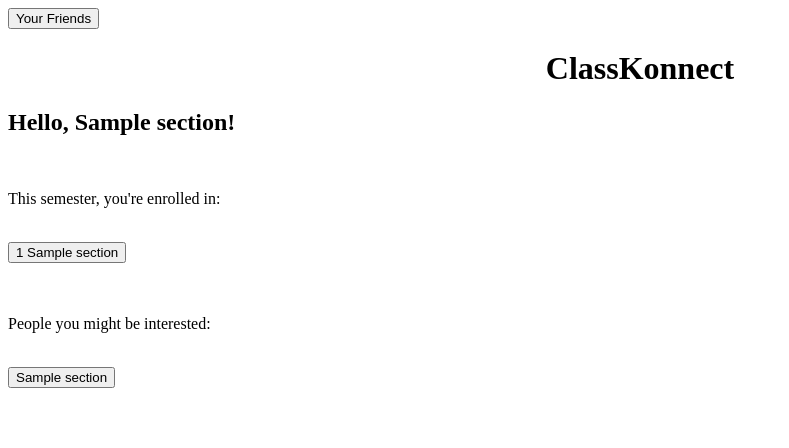
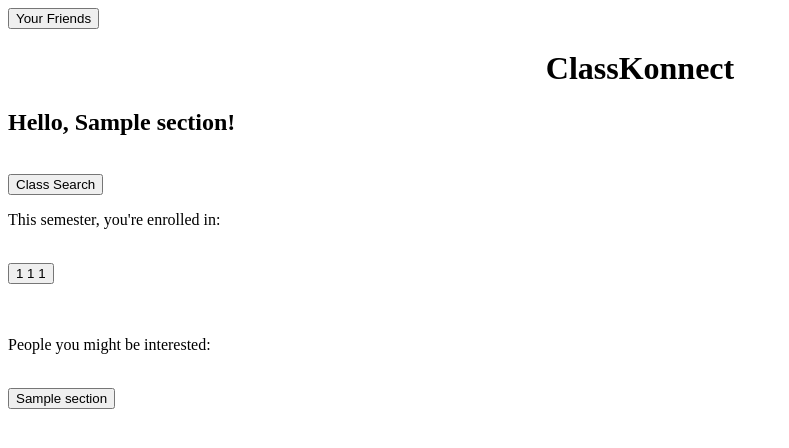
Before and after one commit to CS222-UIUC/course-project-group-11, a Flask app: template templates/main.html in a window 1280 px wide. Shown: the top 448 px of the page, without its empty margins (0-789 px from the left). Run offline with Flask 2, Linux system fonts and the light colour scheme; the template is opened without the code that fills it: most values are stand-ins (such as "Sample title", 1, 10 or a date in 2020); some libraries are stand-ins or nearby versions.

Commit message:
before making PR

```diff
--- a/app.py
+++ b/app.py
@@ -3,9 +3,9 @@
 from flask_mysqldb import MySQL
 
 app = Flask(__name__)
-app.config['MYSQL_HOST'] = 'localhost'
-app.config['MYSQL_USER'] = 'root'
-app.config['MYSQL_PASSWORD'] = 'password' # password should be the pw for your local SQL server
+app.config['MYSQL_HOST'] = 'classkonnect.ckulwu8pg879.us-east-2.rds.amazonaws.com'
+app.config['MYSQL_USER'] = 'takashi_yd'
+app.config['MYSQL_PASSWORD'] = 'cU5SbJW6BCoLHmcyXe7n'
 app.config['MYSQL_DB'] = 'classkonnect'
 mysql = MySQL(app)
 
@@ -18,16 +18,7 @@
 #             ('yoda2', 74484), ('yoda2', 35917), ('yoda2', 63733), ('yoda2', 35030)
 #             ('guest', 74484), ('guest', 35917), ('guest', 59328), ('guest', 63037)
 #             ('inst', 74484), ('inst', 77096), ('inst', 66445), ('inst', 35030)
-# courses (subjectID, courseID, courseName, CRN)
-#         ('STAT', 400, 'Statistics and Probability I', 35030)
-#         ('CS', 225, 'Data Structures', 35917)
-#         ('MATH', 241, 'Calculus III', 59328)
-#         ('MATH', 415, 'Applied Linear Algebra', 63037)
-#         ('CS', 233, 'Computer Architecture', 63733)
-#         ('CS', 361, 'Probability & Statistics for Computer Science', 66298)
-#         ('CS', 374, 'Introduction to Algorithms & Models of Computation', 66445)
-#         ('CS', 222, 'Software Design Lab', 74484)
-#         ('CS', 340, 'Introduction to Computer Systems', 77096)
+# courses: now this table contains the exact same elements as the csv file
 
 # pylint: disable=line-too-long
 @app.route('/')
@@ -39,32 +30,28 @@
 def user_login():
     """Route for /main"""
     items = request.form
-    # if items["netid"] in users:
-    #     if items["pw"] == users[items["netid"]]['pw']:
-    #         # successfully logged in
-    #         required_info = []
-    #         # here, we're supposed to manipulate data, writing queries and so on
-    #         # but due to the issue where we don't have any solid idea as to
-    #         # how to host a web/SQL server
-    #         required_info.append(items["netid"])
-    #         required_info.append(users[items["netid"]]['courses'])
-    #         required_info.append(list(users.keys())[1:])
-    #         return render_template("main.html", items=required_info), 200
-    # # did not successfully logged in (have to do something with this)
-    # return render_template("error.html"), 404
     cursor = mysql.connection.cursor()
-    query = ''' SELECT netID, pw FROM classkonnect.users; '''
+    query = f''' SELECT netId, password FROM classkonnect.users WHERE netId = '{items['netid']}' AND password = '{items['pw']}'; '''
     cursor.execute(query)
-    users = cursor.fetchall()
-    for user in users:
-        if user[0] == items['netid'] and user[1] == items['pw']:
-            # successfully logged in
-            required_info = []
-            required_info.append(items["netid"])
-            # query2 = '''  '''
-            # cursor.execute()
-            cursor.close()
-            return render_template("main.html", items=required_info), 200
+    user = cursor.fetchall()
+    if len(user) == 1:
+        required_info = []
+        required_info.append(items["netid"])
+        query2 = f''' SELECT CRN FROM classkonnect.enrollments WHERE netId = '{items["netid"]}'; '''
+        cursor.execute(query2)
+        courses = cursor.fetchall()
+        enrollment_info = []
+        for course in courses:
+            query3 = f''' SELECT SubjectId, CourseNumber, SectionNumber FROM classkonnect.courses WHERE CRN = '{course[0]}'; '''
+            cursor.execute(query3)
+            section = cursor.fetchall()
+            enrollment_info.append(section)
+        required_info.append(enrollment_info)
+        # we're supposed to run a complex query here to obtain a list of similar students
+        #
+        #
+        cursor.close()
+        return render_template("main.html", items=required_info), 200
     # log-in failed
     return render_template("error.html"), 404
 
@@ -81,14 +68,35 @@
     """
     return render_template("base.html"), 200
 
-@app.route('/section/<course>/<section>', methods=["POST"])
-def section_info(course, section):
-    """Route for /section"""
-    # look up a section info
-    for sec in sections:
-        course_num = sec['subjectId'] + sec['courseNum']
-        if course_num == course and sec['sectionNum'] == section:
-            items = sec
-            return render_template("section.html", items=items), 200
-    # section info not found (have to do something with this)
-    return '', 404
+# @app.route('/section/<course>/<section>', methods=["POST"])
+# def section_info(course, section):
+#     """Route for /section"""
+#     # look up a section info
+#     # for sec in sections:
+#     #     course_num = sec['subjectId'] + sec['courseNum']
+#     #     if course_num == course and sec['sectionNum'] == section:
+#     #         items = sec
+#     #         return render_template("section.html", items=items), 200
+#     # section info not found (have to do something with this)
+#     return '', 404
+
+@app.route('/search/<user>', methods=["POST"])
+def search(user):
+    """Route for /search"""
+    # look up enrollments
+    cursor = mysql.connection.cursor()
+    query = f''' SELECT CRN FROM classkonnect.enrollments WHERE netId = '{user}'; '''
+    cursor.execute(query)
+    courses = cursor.fetchall()
+    required_info = []
+    for course in courses:
+        query2 = f''' SELECT SubjectId, CourseNumber, SectionNumber FROM classkonnect.courses WHERE CRN = '{course[0]}'; '''
+        cursor.execute(query2)
+        section = cursor.fetchall()
+        required_info.append(section)
+    cursor.close()
+    return render_template("search.html", items=required_info), 200
+
+@app.route('/search/<user>', methods=["POST"])
+def section_info(user):
+    """Route for /search"""
--- a/requirements.txt
+++ b/requirements.txt
@@ -7,6 +7,4 @@
 flask_mysqldb
 Jinja2
 MarkupSafe
-Flask-SQLAlchemy
-SQLAlchemy
 PyMySQL
--- a/templates/main.html
+++ b/templates/main.html
@@ -2,11 +2,14 @@
 {% block content %}
   <h2>Hello, {{items[0]}}!</h2>
   <br>
+  <form action="/search/{{items[0]}}" method="POST">
+    <input type="submit" value='Class Search'/>
+  </form>
   <p>This semester, you're enrolled in:</p>
   <br>
   {% for section in items[1] %}
-  <form action="/section/{{section[0]}}/{{section[2]}}" method="POST">
-    <input type="submit" value='{{section[0]}} {{section[2]}}'/>
+  <form action="/section/{{section[0][0]}}/{{section[0][1]}}" method="POST">
+    <input type="submit" value='{{section[0][0]}} {{section[0][1]}} {{section[0][2]}}'/>
   </form>
   <br>
   {% endfor %}
```
Also changed, not shown: templates/search.html (added, +13 -0 lines), README.md, static/img/search.png (added).
